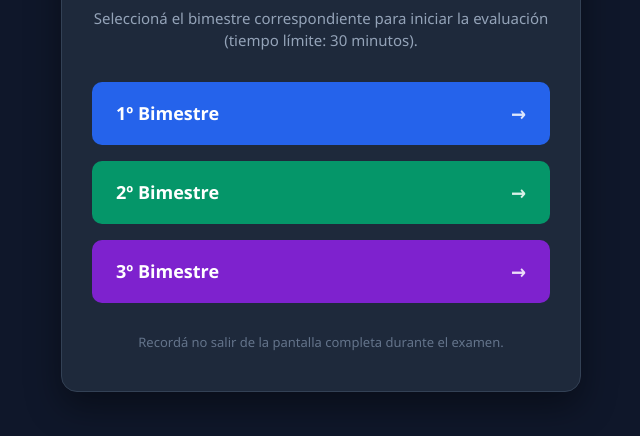
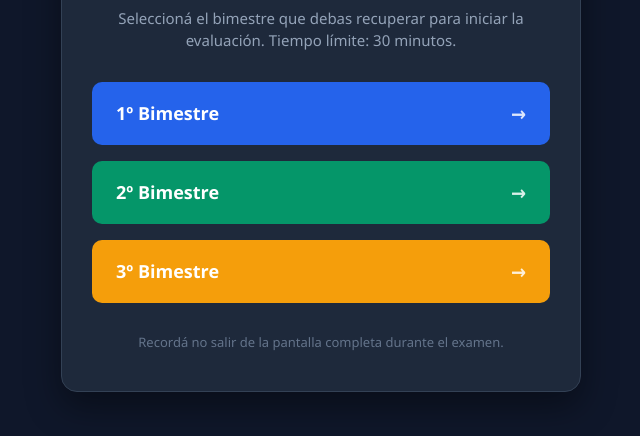
Before and after one commit to GabrielGomory-teacher/ENGLISH-TESTS-1, a plain HTML site: page index.html in a window 1280 px wide. Shown: the part 266-702 px from the top of the page, without its empty margins (319-959 px from the left). Drawn offline with Linux system fonts and the light colour scheme.

Commit message:
Update index.html

```diff
--- a/index.html
+++ b/index.html
@@ -3,7 +3,7 @@
 <head>
     <meta charset="UTF-8">
     <meta name="viewport" content="width=device-width, initial-scale=1.0">
-    <title>Evaluaciones de Inglés - 1° Año ET 29</title>
+    <title>Evaluaciones de Inglés - 1° Año E.T. 29</title>
     <style>
         * {
             box-sizing: border-box;
@@ -83,7 +83,7 @@
         .bim2 { background: #059669; }
         .bim2:hover { background: #047857; }
 
-        .bim3 { background: #7e22ce; }
+        .bim3 { background: #f59e0b; }
         .bim3:hover { background: #6b21a8; }
 
         footer {
@@ -98,7 +98,7 @@
 <div class="container">
     <div class="badge">ET 29 - 1° AÑO</div>
     <h1>Evaluaciones de Inglés</h1>
-    <p class="subtitle">Seleccioná el bimestre correspondiente para iniciar la evaluación (tiempo límite: 30 minutos).</p>
+    <p class="subtitle">Seleccioná el bimestre que debas recuperar para iniciar la evaluación. Tiempo límite: 30 minutos.</p>
 
     <div class="btn-group">
         <a href="1bim1_2.html" class="exam-btn bim1">
```
